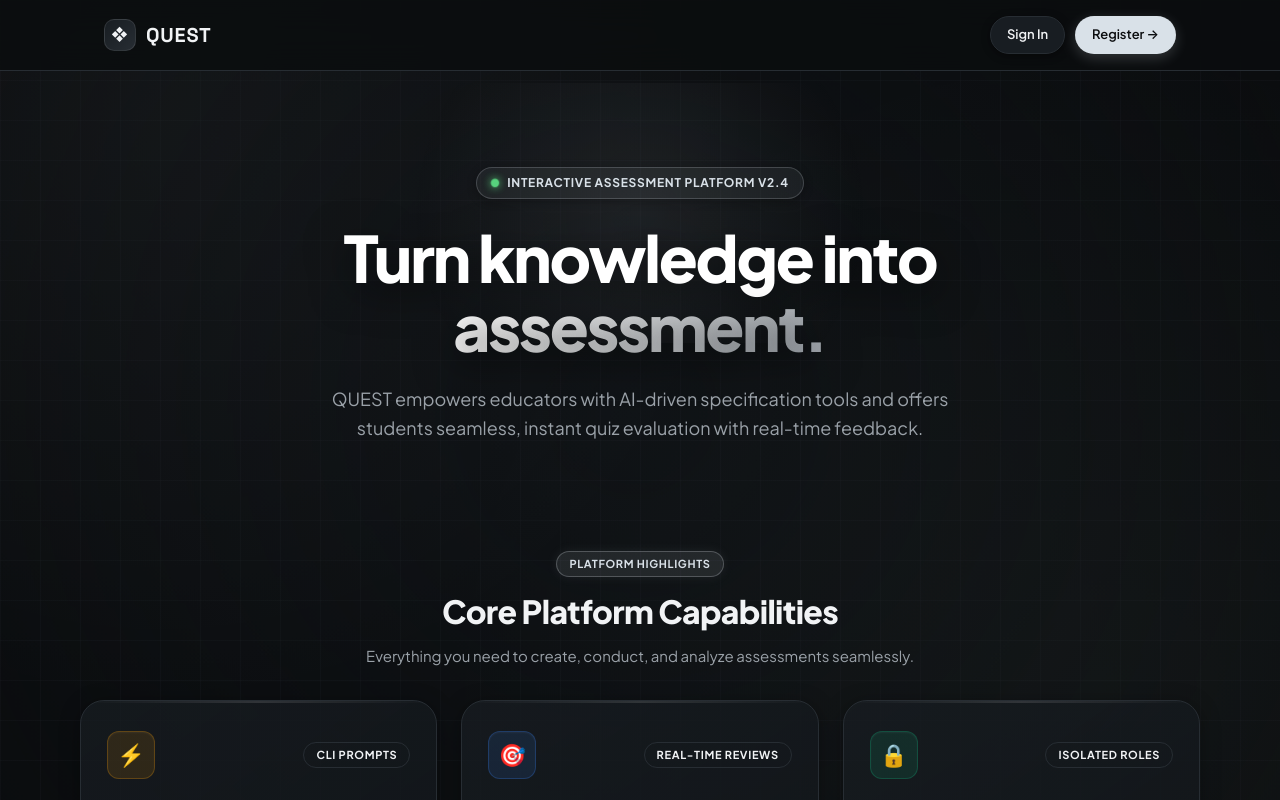
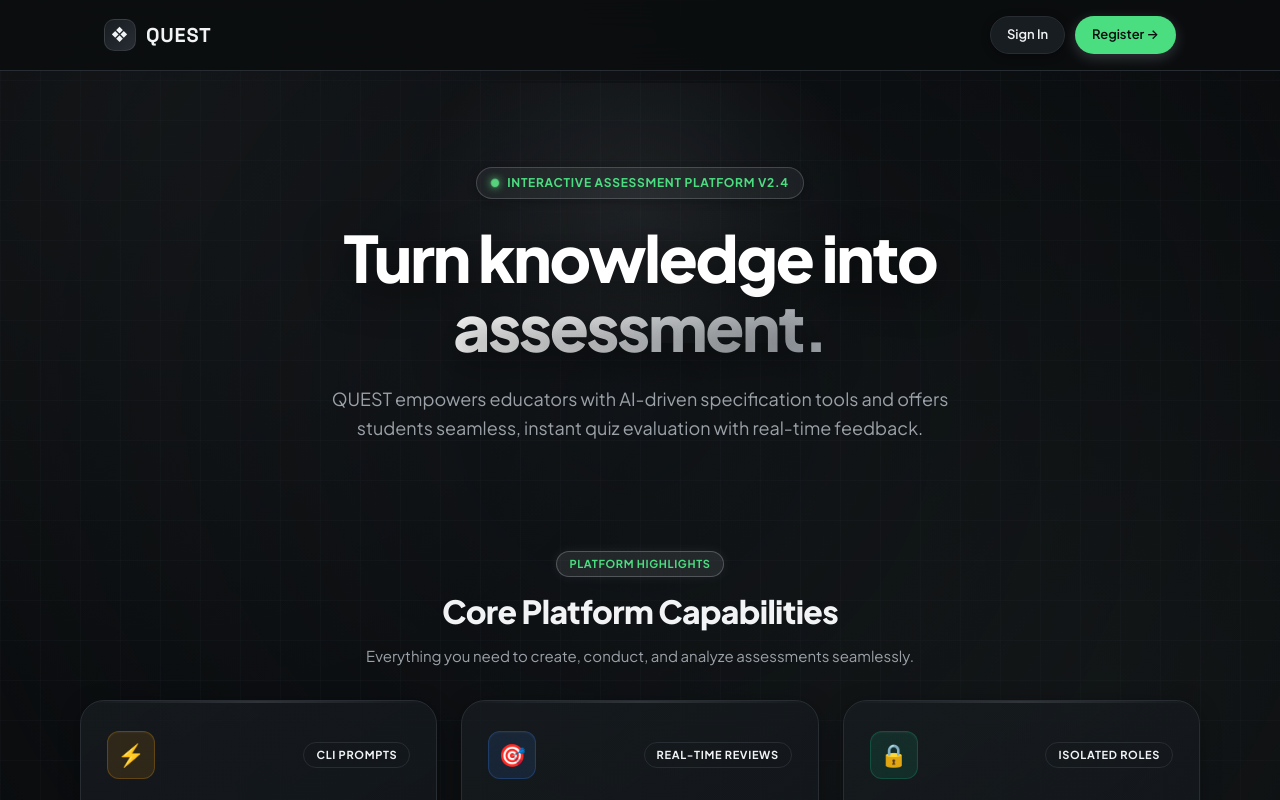
Before and after one commit to sowmiya07-alt/QUEST, a React (Vite) app: page / in a window 1280 px wide. Shown: the top 800 px of the page. Built offline with nearby package versions, Linux system fonts and the light colour scheme; no server answers.

Commit message:
Update accent color to green

```diff
--- a/src/styles/variables.css
+++ b/src/styles/variables.css
@@ -7,7 +7,7 @@
   --color-text-primary: #F1F3F5;
   --color-text-secondary: #9AA1A8;
   --color-text-muted: #69717A;
-  --color-accent: #D9E1E8;
+  --color-accent: #4ade80;
   --color-success: #B8D8C0;
   --color-danger: #D9A8A8;
 
```
